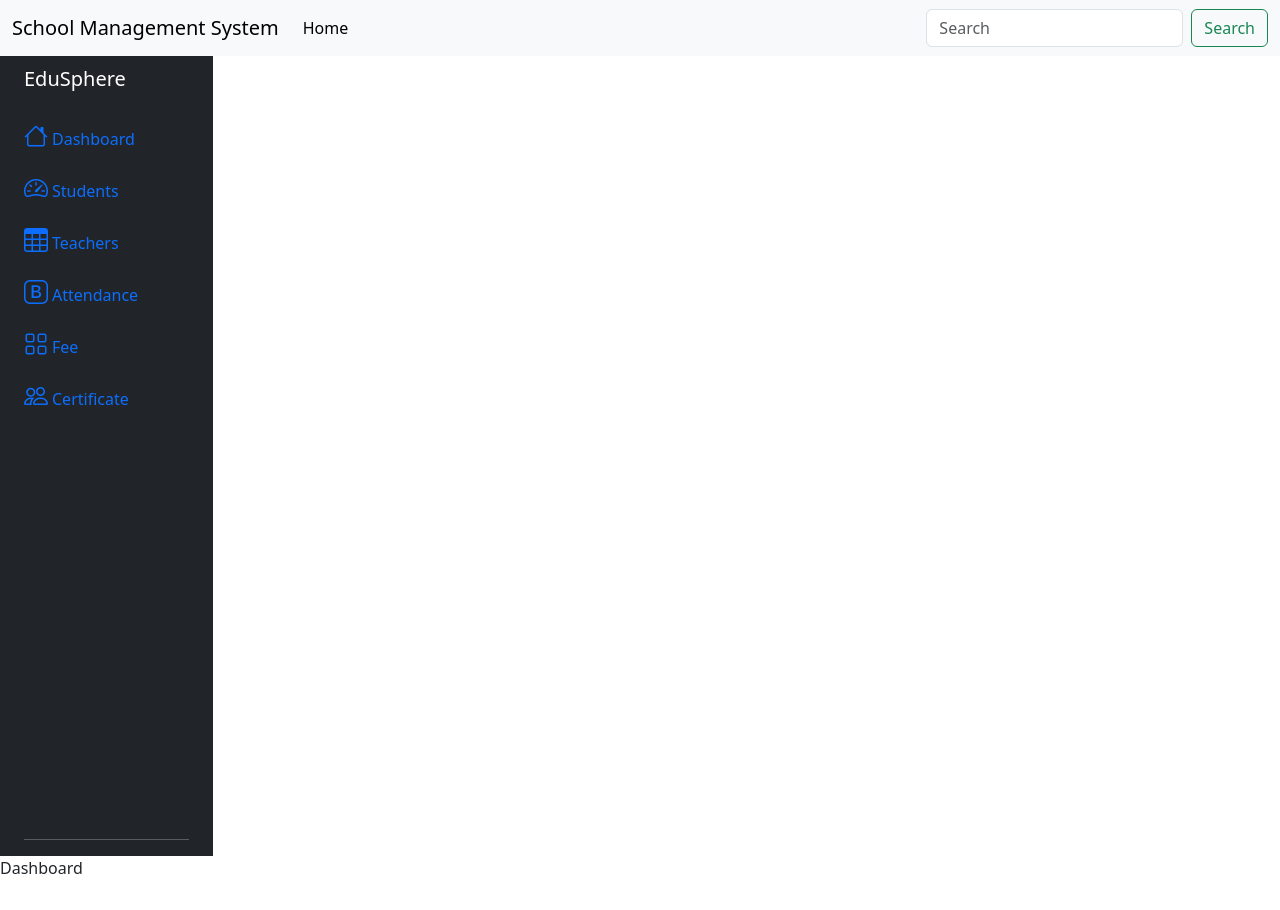
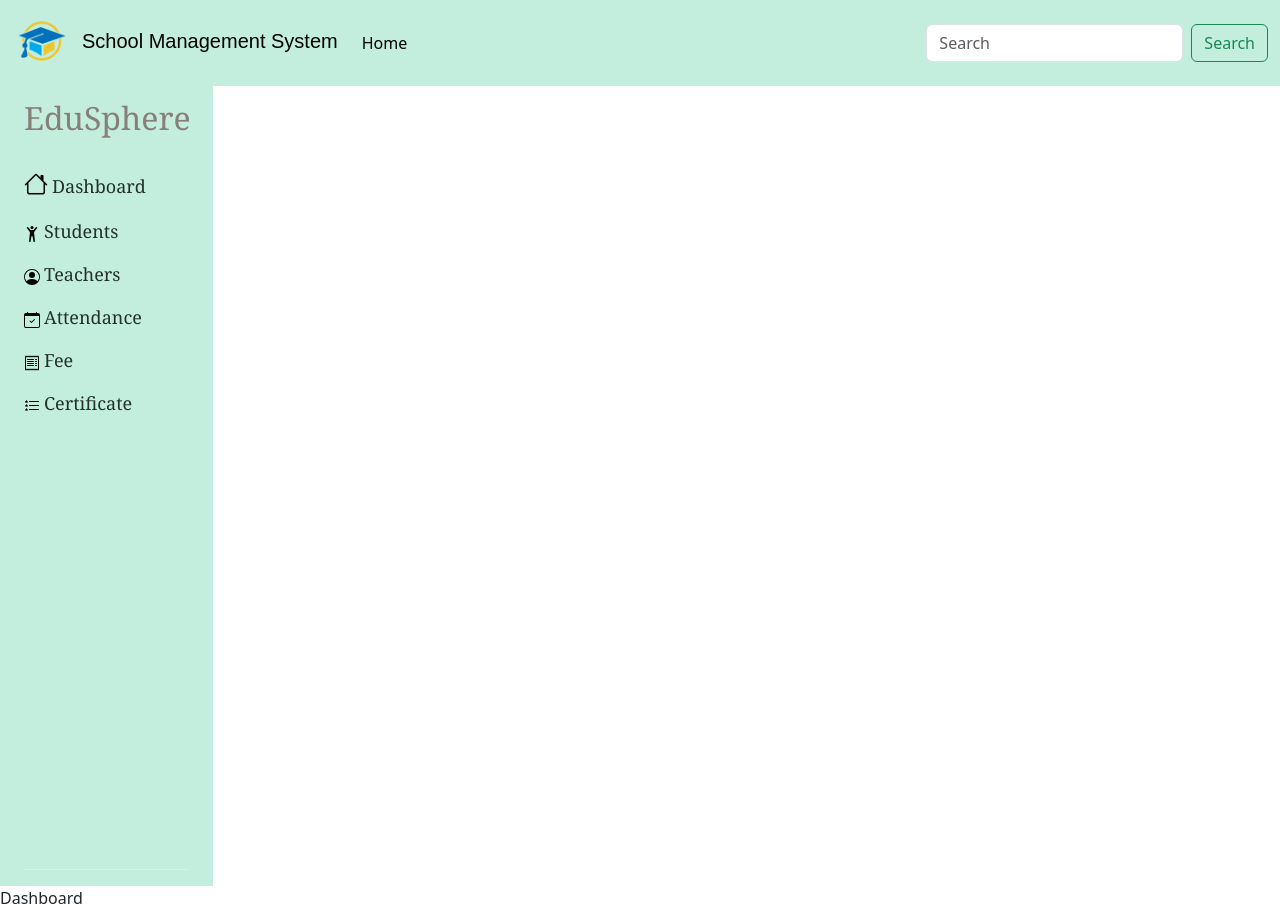
Before and after one commit to maheeen-khan/SchoolManagementSystem, a React app in the folder frontend/: page / in a window 1280 px wide. Before the commit the page ends 880 px from the top, so only its background shows below. Built offline with nearby package versions, Linux system fonts and the light colour scheme; the HTML template or start-up script is replaced by a standard one.

Commit message:
sidebar navar completed

```diff
--- a/frontend/src/componenets/Navbar/Navbar.jsx
+++ b/frontend/src/componenets/Navbar/Navbar.jsx
@@ -1,10 +1,13 @@
 import React from 'react'
-
+import Logo2 from '../../assets/Logo.png'
 function Navbar() {
   return (
-    <nav className="navbar navbar-expand-lg bg-body-tertiary">
+    <nav className="navbar navbar-expand-lg  " style={{ backgroundColor: "#8fdfc288"}}>
       <div className="container-fluid">
-        <a className="navbar-brand" href="#">School Management System</a>
+        <a className="navbar-brand" href="#" style={{fontFamily:'fantasy' }}>
+          <img src={Logo2} alt="Logo"  style={{ width: "60px", height: "60px", marginRight: "10px" }}/>
+          School Management System
+          </a>
         <button
           className="navbar-toggler"
           type="button"
--- a/frontend/src/componenets/Sidebar/Sidebar.jsx
+++ b/frontend/src/componenets/Sidebar/Sidebar.jsx
@@ -17,81 +17,83 @@ function Sidebar() {
       <div className="row h-100 flex-nowrap">
 
         {/* Sidebar */}
-        <div className="col-auto col-md-3 col-xl-2 px-sm-2 px-0 bg-dark d-flex flex-column " >
+        <div className="col-auto col-md-3 col-xl-2 px-sm-2 px-0 d-flex flex-column " style={{backgroundColor: "#8fdfc288"}} >
           <div className="d-flex flex-column align-items-center align-items-sm-start px-3 pt-2 text-white h-100">
 
             <Link
               to="/"
-              className="d-flex align-items-center pb-3 mb-md-0 me-md-auto text-white text-decoration-none"
+              className="d-flex align-items-center pb-3 mb-md-0 me-md-auto " style={{fontFamily:"Georgia", color:"#6a4545a8", textDecoration:"none"}}
             >
-              <span className="fs-5 d-none d-sm-inline">EduSphere</span>
+              <span className="fs-2  d-sm-inline ">EduSphere</span>
             </Link>
 
-            <ul className="nav nav-pills flex-column mb-sm-auto mb-0 align-items-center align-items-sm-start" id="menu">
+            <ul className="nav nav-pills flex-column mb-sm-auto mb-0 align-items-center align-items-sm-start " id="menu">
 
               <li className="nav-item">
-                <Link to="/" className="nav-link align-middle px-0">
-                  <i className="fs-4 bi-house" data-bs-toggle="tooltip" title="Dashboard"></i>
-                  <span className="ms-1 d-none d-sm-inline">Dashboard</span>
+                <Link to="/" className="nav-link align-middle px-0 text-black ">
+                  <i className="fs-4 bi-house " data-bs-toggle="tooltip" title="Dashboard"></i>
+                  <span className="ms-1 d-none d-sm-inline"style={{fontFamily:"Georgia", fontStyle:"bold", fontSize:"18px", color:"#22322aff"}}>Dashboard</span>
                 </Link>
               </li>
 
               <li>
                 <a href="#submenu1" data-bs-toggle="collapse" className="nav-link px-0 align-middle">
-                  <i className="fs-4 bi-speedometer2" data-bs-toggle="tooltip" title="Manage Students"></i>
-                  <span className="ms-1 d-none d-sm-inline">Students</span>
+                  <svg xmlns="http://www.w3.org/2000/svg" width="16" height="16" fill="black" class="bi bi-person-arms-up" viewBox="0 0 16 16">
+                  <path d="M8 3a1.5 1.5 0 1 0 0-3 1.5 1.5 0 0 0 0 3"/>
+                    <path d="m5.93 6.704-.846 8.451a.768.768 0 0 0 1.523.203l.81-4.865a.59.59 0 0 1 1.165 0l.81 4.865a.768.768 0 0 0 1.523-.203l-.845-8.451A1.5 1.5 0 0 1 10.5 5.5L13 2.284a.796.796 0 0 0-1.239-.998L9.634 3.84a.7.7 0 0 1-.33.235c-.23.074-.665.176-1.304.176-.64 0-1.074-.102-1.305-.176a.7.7 0 0 1-.329-.235L4.239 1.286a.796.796 0 0 0-1.24.998l2.5 3.216c.317.316.475.758.43 1.204Z"/>
+                    </svg>
+                  <span className="ms-1 d-none d-sm-inline "style={{fontFamily:"Georgia", fontStyle:"bold", fontSize:"18px", color:"#22322aff"}}>Students</span>
                 </a>
-                <ul className="collapse nav flex-column ms-1" id="submenu1">
-                  <li>
-                    <Link to="#" className="nav-link px-0">Item 1</Link>
-                  </li>
-                  <li>
-                    <Link to="#" className="nav-link px-0">Item 2</Link>
-                  </li>
-                </ul>
+
               </li>
 
               <li>
-                <Link to="#" className="nav-link px-0 align-middle">
-                  <i className="fs-4 bi-table" data-bs-toggle="tooltip" title="Teachers"></i>
-                  <span className="ms-1 d-none d-sm-inline">Teachers</span>
+                <Link to="#" className="nav-link px-0 align-middle ">
+                  <svg xmlns="http://www.w3.org/2000/svg" width="16" height="16" fill="black" class="bi bi-person-circle" viewBox="0 0 16 16">
+                   <path d="M11 6a3 3 0 1 1-6 0 3 3 0 0 1 6 0"/>
+                    <path fill-rule="evenodd" d="M0 8a8 8 0 1 1 16 0A8 8 0 0 1 0 8m8-7a7 7 0 0 0-5.468 11.37C3.242 11.226 4.805 10 8 10s4.757 1.225 5.468 2.37A7 7 0 0 0 8 1"/>
+                    </svg>
+                  <span className="ms-1 d-none d-sm-inline"style={{fontFamily:"Georgia", fontStyle:"bold", fontSize:"18px", color:"#22322aff"}}>Teachers</span>
                 </Link>
               </li>
 
               <li>
                 <a href="#submenu2" data-bs-toggle="collapse" className="nav-link px-0 align-middle">
-                  <i className="fs-4 bi-bootstrap" data-bs-toggle="tooltip" title="Attendance"></i>
-                  <span className="ms-1 d-none d-sm-inline">Attendance</span>
+                  <svg xmlns="http://www.w3.org/2000/svg" width="16" height="16" fill="black" class="bi bi-calendar-check" viewBox="0 0 16 16">
+                  <path d="M10.854 7.146a.5.5 0 0 1 0 .708l-3 3a.5.5 0 0 1-.708 0l-1.5-1.5a.5.5 0 1 1 .708-.708L7.5 9.793l2.646-2.647a.5.5 0 0 1 .708 0"/>
+                 <path d="M3.5 0a.5.5 0 0 1 .5.5V1h8V.5a.5.5 0 0 1 1 0V1h1a2 2 0 0 1 2 2v11a2 2 0 0 1-2 2H2a2 2 0 0 1-2-2V3a2 2 0 0 1 2-2h1V.5a.5.5 0 0 1 .5-.5M1 4v10a1 1 0 0 0 1 1h12a1 1 0 0 0 1-1V4z"/>
+                  </svg>
+                  <span className="ms-1 d-none d-sm-inline "style={{fontFamily:"Georgia", fontStyle:"bold", fontSize:"18px", color:"#22322aff"}}>Attendance</span>
                 </a>
-                <ul className="collapse nav flex-column ms-1" id="submenu2">
+                <ul className="collapse nav flex-column ms-1 " id="submenu2">
                   <li>
-                    <Link to="#" className="nav-link px-0">Students</Link>
+                    <Link to="#" className="nav-link px-0 "style={{fontFamily:"Georgia", fontStyle:"bold", fontSize:"18px", color:"#22322aff"}}>Students</Link>
                   </li>
                   <li>
-                    <Link to="#" className="nav-link px-0">Teachers</Link>
+                    <Link to="#" className="nav-link px-0 " style={{fontFamily:"Georgia", fontStyle:"bold", fontSize:"18px", color:"#22322aff"}}>Teachers</Link>
                   </li>
                 </ul>
               </li>
 
               <li>
                 <a href="#submenu3" data-bs-toggle="collapse" className="nav-link px-0 align-middle">
-                  <i className="fs-4 bi-grid" data-bs-toggle="tooltip" title="Fee"></i>
-                  <span className="ms-1 d-none d-sm-inline">Fee</span>
+                  <svg xmlns="http://www.w3.org/2000/svg" width="16" height="16" fill="black" class="bi bi-receipt" viewBox="0 0 16 16">
+                  <path d="M1.92.506a.5.5 0 0 1 .434.14L3 1.293l.646-.647a.5.5 0 0 1 .708 0L5 1.293l.646-.647a.5.5 0 0 1 .708 0L7 1.293l.646-.647a.5.5 0 0 1 .708 0L9 1.293l.646-.647a.5.5 0 0 1 .708 0l.646.647.646-.647a.5.5 0 0 1 .708 0l.646.647.646-.647a.5.5 0 0 1 .801.13l.5 1A.5.5 0 0 1 15 2v12a.5.5 0 0 1-.053.224l-.5 1a.5.5 0 0 1-.8.13L13 14.707l-.646.647a.5.5 0 0 1-.708 0L11 14.707l-.646.647a.5.5 0 0 1-.708 0L9 14.707l-.646.647a.5.5 0 0 1-.708 0L7 14.707l-.646.647a.5.5 0 0 1-.708 0L5 14.707l-.646.647a.5.5 0 0 1-.708 0L3 14.707l-.646.647a.5.5 0 0 1-.801-.13l-.5-1A.5.5 0 0 1 1 14V2a.5.5 0 0 1 .053-.224l.5-1a.5.5 0 0 1 .367-.27m.217 1.338L2 2.118v11.764l.137.274.51-.51a.5.5 0 0 1 .707 0l.646.647.646-.646a.5.5 0 0 1 .708 0l.646.646.646-.646a.5.5 0 0 1 .708 0l.646.646.646-.646a.5.5 0 0 1 .708 0l.646.646.646-.646a.5.5 0 0 1 .708 0l.646.646.646-.646a.5.5 0 0 1 .708 0l.509.509.137-.274V2.118l-.137-.274-.51.51a.5.5 0 0 1-.707 0L12 1.707l-.646.647a.5.5 0 0 1-.708 0L10 1.707l-.646.647a.5.5 0 0 1-.708 0L8 1.707l-.646.647a.5.5 0 0 1-.708 0L6 1.707l-.646.647a.5.5 0 0 1-.708 0L4 1.707l-.646.647a.5.5 0 0 1-.708 0z"/>
+                   <path d="M3 4.5a.5.5 0 0 1 .5-.5h6a.5.5 0 1 1 0 1h-6a.5.5 0 0 1-.5-.5m0 2a.5.5 0 0 1 .5-.5h6a.5.5 0 1 1 0 1h-6a.5.5 0 0 1-.5-.5m0 2a.5.5 0 0 1 .5-.5h6a.5.5 0 1 1 0 1h-6a.5.5 0 0 1-.5-.5m0 2a.5.5 0 0 1 .5-.5h6a.5.5 0 0 1 0 1h-6a.5.5 0 0 1-.5-.5m8-6a.5.5 0 0 1 .5-.5h1a.5.5 0 0 1 0 1h-1a.5.5 0 0 1-.5-.5m0 2a.5.5 0 0 1 .5-.5h1a.5.5 0 0 1 0 1h-1a.5.5 0 0 1-.5-.5m0 2a.5.5 0 0 1 .5-.5h1a.5.5 0 0 1 0 1h-1a.5.5 0 0 1-.5-.5m0 2a.5.5 0 0 1 .5-.5h1a.5.5 0 0 1 0 1h-1a.5.5 0 0 1-.5-.5"/>
+                  </svg>
+                  <span className="ms-1 d-none d-sm-inline" style={{fontFamily:"Georgia", fontStyle:"bold", fontSize:"18px", color:"#22322aff"}}>Fee</span>
                 </a>
-                <ul className="collapse nav flex-column ms-1" id="submenu3">
-                  <li>
-                    <Link to="#" className="nav-link px-0">Item 1</Link>
-                  </li>
-                  <li>
-                    <Link to="#" className="nav-link px-0">Item 2</Link>
-                  </li>
-                </ul>
+
               </li>
 
               <li>
                 <Link to="#" className="nav-link px-0 align-middle">
-                  <i className="fs-4 bi-people" data-bs-toggle="tooltip" title="Certificates"></i>
-                  <span className="ms-1 d-none d-sm-inline">Certificate</span>
+                  <svg xmlns="http://www.w3.org/2000/svg" width="16" height="16" fill="black" class="bi bi-list-stars" viewBox="0 0 16 16">
+                    <path fill-rule="evenodd" d="M5 11.5a.5.5 0 0 1 .5-.5h9a.5.5 0 0 1 0 1h-9a.5.5 0 0 1-.5-.5m0-4a.5.5 0 0 1 .5-.5h9a.5.5 0 0 1 0 1h-9a.5.5 0 0 1-.5-.5m0-4a.5.5 0 0 1 .5-.5h9a.5.5 0 0 1 0 1h-9a.5.5 0 0 1-.5-.5"/>
+                    <path d="M2.242 2.194a.27.27 0 0 1 .516 0l.162.53c.035.115.14.194.258.194h.551c.259 0 .37.333.164.493l-.468.363a.28.28 0 0 0-.094.3l.173.569c.078.256-.213.462-.423.3l-.417-.324a.27.27 0 0 0-.328 0l-.417.323c-.21.163-.5-.043-.423-.299l.173-.57a.28.28 0 0 0-.094-.299l-.468-.363c-.206-.16-.095-.493.164-.493h.55a.27.27 0 0 0 .259-.194zm0 4a.27.27 0 0 1 .516 0l.162.53c.035.115.14.194.258.194h.551c.259 0 .37.333.164.493l-.468.363a.28.28 0 0 0-.094.3l.173.569c.078.255-.213.462-.423.3l-.417-.324a.27.27 0 0 0-.328 0l-.417.323c-.21.163-.5-.043-.423-.299l.173-.57a.28.28 0 0 0-.094-.299l-.468-.363c-.206-.16-.095-.493.164-.493h.55a.27.27 0 0 0 .259-.194zm0 4a.27.27 0 0 1 .516 0l.162.53c.035.115.14.194.258.194h.551c.259 0 .37.333.164.493l-.468.363a.28.28 0 0 0-.094.3l.173.569c.078.255-.213.462-.423.3l-.417-.324a.27.27 0 0 0-.328 0l-.417.323c-.21.163-.5-.043-.423-.299l.173-.57a.28.28 0 0 0-.094-.299l-.468-.363c-.206-.16-.095-.493.164-.493h.55a.27.27 0 0 0 .259-.194z"/>
+                  </svg>
+
+                  <span className="ms-1 d-none d-sm-inline" style={{fontFamily:"Georgia", fontStyle:"bold", fontSize:"18px", color:"#22322aff"}}>Certificate</span>
                 </Link>
               </li>
 
```
Also changed, not shown: frontend/src/assets/Logo.png (added), frontend/src/assets/Logo2.jpg (added).
